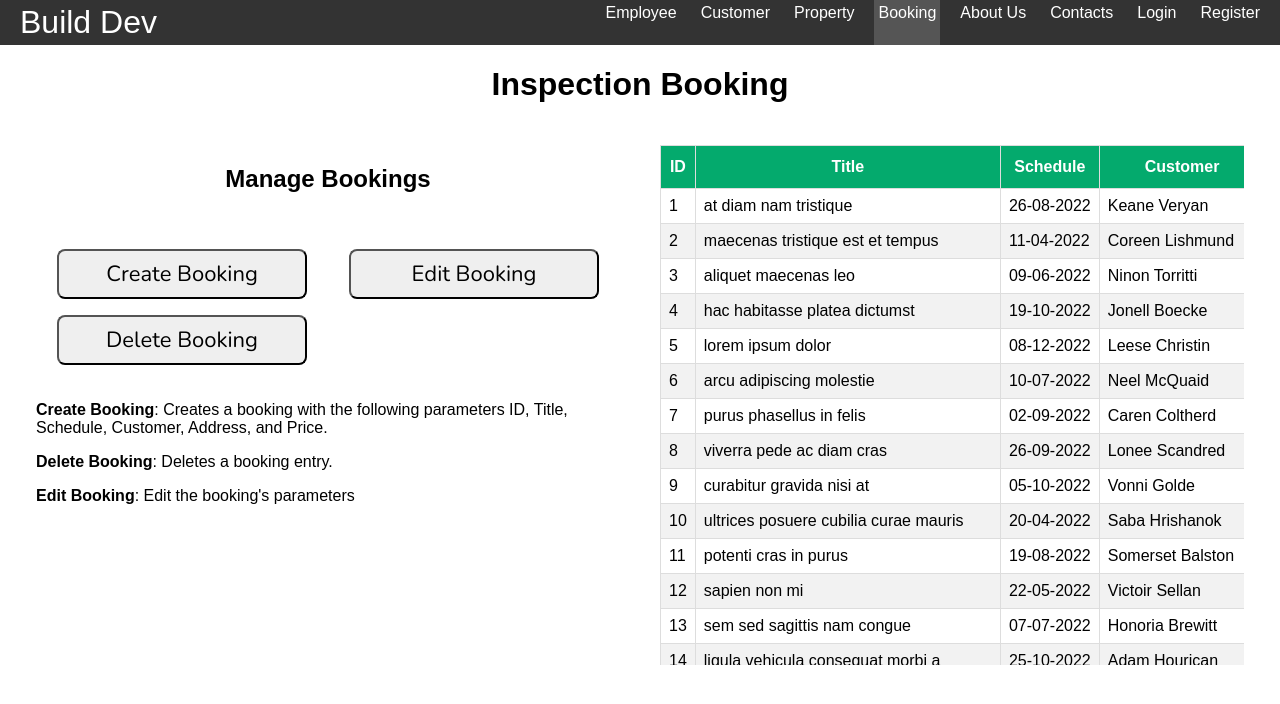
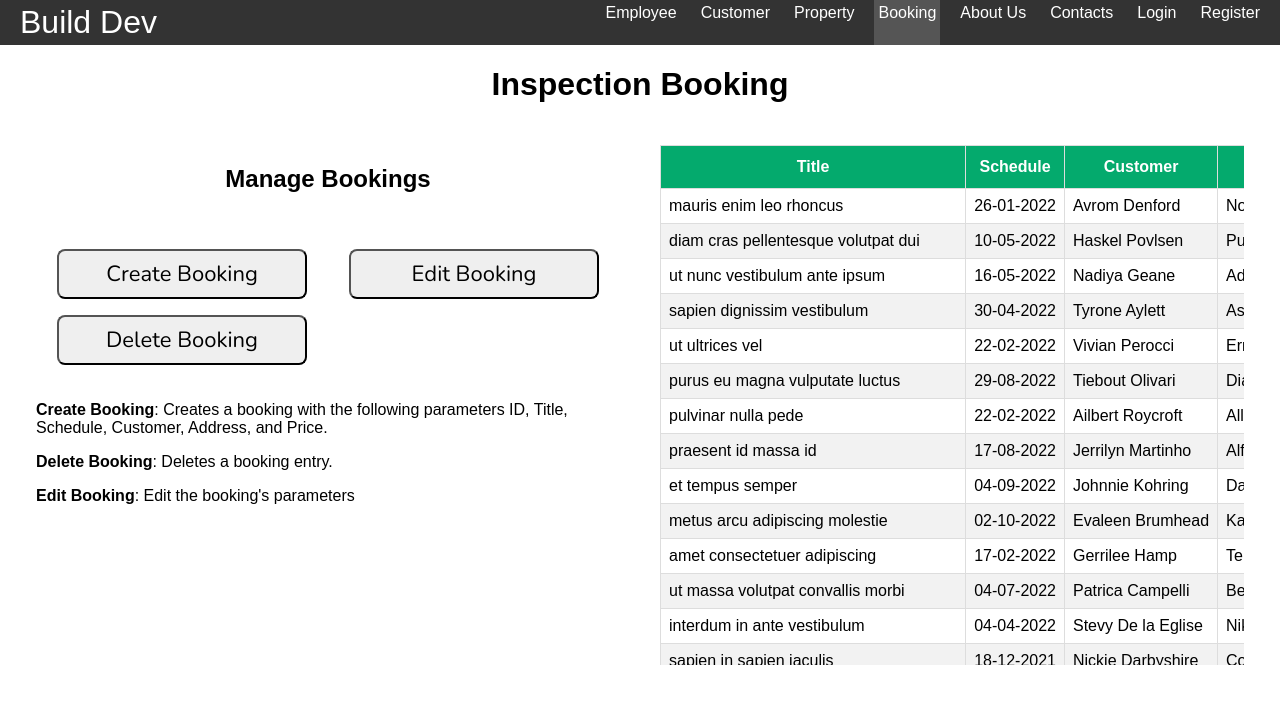
Before and after one commit to WorkNicolas/final-project-case-analysis, a React (Create React App) app: page /booking in a window 1280 px wide. Shown: the top 704 px of the page. Built offline with nearby package versions, Linux system fonts and the light colour scheme.

Commit message:
added ability to edit, save, cancel, and delete to PropertyTable

```diff
--- a/src/components/pages/tables/BOOKING_MOCK_DATA.json
+++ b/src/components/pages/tables/BOOKING_MOCK_DATA.json
@@ -1,20 +1,20 @@
-[{"id":1,"title":"at diam nam tristique","schedule":"26-08-2022","name":"Keane Veryan","address":"9941 Debs Street","price":6670},
-{"id":2,"title":"maecenas tristique est et tempus","schedule":"11-04-2022","name":"Coreen Lishmund","address":"53 Bartelt Circle","price":11197},
-{"id":3,"title":"aliquet maecenas leo","schedule":"09-06-2022","name":"Ninon Torritti","address":"78 Little Fleur Trail","price":9756},
-{"id":4,"title":"hac habitasse platea dictumst","schedule":"19-10-2022","name":"Jonell Boecke","address":"00 Charing Cross Lane","price":10969},
-{"id":5,"title":"lorem ipsum dolor","schedule":"08-12-2022","name":"Leese Christin","address":"58 Norway Maple Pass","price":9425},
-{"id":6,"title":"arcu adipiscing molestie","schedule":"10-07-2022","name":"Neel McQuaid","address":"53810 Sheridan Avenue","price":5615},
-{"id":7,"title":"purus phasellus in felis","schedule":"02-09-2022","name":"Caren Coltherd","address":"4369 Kings Center","price":7811},
-{"id":8,"title":"viverra pede ac diam cras","schedule":"26-09-2022","name":"Lonee Scandred","address":"6 Burrows Parkway","price":6046},
-{"id":9,"title":"curabitur gravida nisi at","schedule":"05-10-2022","name":"Vonni Golde","address":"69527 Northridge Center","price":7567},
-{"id":10,"title":"ultrices posuere cubilia curae mauris","schedule":"20-04-2022","name":"Saba Hrishanok","address":"16931 Sundown Place","price":5271},
-{"id":11,"title":"potenti cras in purus","schedule":"19-08-2022","name":"Somerset Balston","address":"97437 Crownhardt Place","price":6831},
-{"id":12,"title":"sapien non mi","schedule":"22-05-2022","name":"Victoir Sellan","address":"8 Barnett Point","price":7970},
-{"id":13,"title":"sem sed sagittis nam congue","schedule":"07-07-2022","name":"Honoria Brewitt","address":"195 Jenifer Park","price":9825},
-{"id":14,"title":"ligula vehicula consequat morbi a","schedule":"25-10-2022","name":"Adam Hourican","address":"9133 Steensland Drive","price":6892},
-{"id":15,"title":"parturient montes nascetur ridiculus mus","schedule":"19-04-2022","name":"Rodi Brambill","address":"16 Kedzie Alley","price":5179},
-{"id":16,"title":"mi pede malesuada","schedule":"01-10-2022","name":"Frederique Costelloe","address":"159 Upham Pass","price":7020},
-{"id":17,"title":"faucibus orci luctus","schedule":"13-03-2022","name":"Mozes Brydone","address":"4 Shelley Place","price":8502},
-{"id":18,"title":"consequat ut nulla sed","schedule":"13-04-2022","name":"Claudetta Berthel","address":"327 Summerview Court","price":5106},
-{"id":19,"title":"auctor gravida sem praesent","schedule":"16-02-2022","name":"Galina Hellikes","address":"3673 Leroy Road","price":11501},
-{"id":20,"title":"morbi sem mauris laoreet","schedule":"11-05-2022","name":"Murielle Nickless","address":"0736 Morrow Trail","price":8713}]
+[{"id":1,"title":"mauris enim leo rhoncus","schedule":"26-01-2022","name":"Avrom Denford","agent":"Normie Favela","address":"9 Sunfield Trail","price":7288},
+{"id":2,"title":"diam cras pellentesque volutpat dui","schedule":"10-05-2022","name":"Haskel Povlsen","agent":"Putnem Hirsch","address":"6 Fairfield Drive","price":5930},
+{"id":3,"title":"ut nunc vestibulum ante ipsum","schedule":"16-05-2022","name":"Nadiya Geane","agent":"Adah Astupenas","address":"9806 Reindahl Place","price":5455},
+{"id":4,"title":"sapien dignissim vestibulum","schedule":"30-04-2022","name":"Tyrone Aylett","agent":"Ashil Authers","address":"26 Texas Circle","price":10370},
+{"id":5,"title":"ut ultrices vel","schedule":"22-02-2022","name":"Vivian Perocci","agent":"Ernestine Hilling","address":"06197 Hanover Avenue","price":9718},
+{"id":6,"title":"purus eu magna vulputate luctus","schedule":"29-08-2022","name":"Tiebout Olivari","agent":"Dianna Gabbatt","address":"0 Pepper Wood Trail","price":7861},
+{"id":7,"title":"pulvinar nulla pede","schedule":"22-02-2022","name":"Ailbert Roycroft","agent":"Allistir Harrower","address":"018 Kenwood Point","price":8779},
+{"id":8,"title":"praesent id massa id","schedule":"17-08-2022","name":"Jerrilyn Martinho","agent":"Alford Whitehall","address":"37102 Village Court","price":8153},
+{"id":9,"title":"et tempus semper","schedule":"04-09-2022","name":"Johnnie Kohring","agent":"Dagmar Labadini","address":"689 Waxwing Plaza","price":8998},
+{"id":10,"title":"metus arcu adipiscing molestie","schedule":"02-10-2022","name":"Evaleen Brumhead","agent":"Kailey Fareweather","address":"33 Monument Pass","price":7776},
+{"id":11,"title":"amet consectetuer adipiscing","schedule":"17-02-2022","name":"Gerrilee Hamp","agent":"Temp Gerold","address":"9553 Arapahoe Plaza","price":6188},
+{"id":12,"title":"ut massa volutpat convallis morbi","schedule":"04-07-2022","name":"Patrica Campelli","agent":"Benetta Lopez","address":"129 Oriole Alley","price":9114},
+{"id":13,"title":"interdum in ante vestibulum","schedule":"04-04-2022","name":"Stevy De la Eglise","agent":"Nikki Haselwood","address":"086 Eagle Crest Terrace","price":5887},
+{"id":14,"title":"sapien in sapien iaculis","schedule":"18-12-2021","name":"Nickie Darbyshire","agent":"Codie Jeffreys","address":"7469 Elmside Park","price":5706},
+{"id":15,"title":"parturient montes nascetur ridiculus mus","schedule":"14-08-2022","name":"Elenore Lund","agent":"Muffin Flintoff","address":"460 Gerald Court","price":11980},
+{"id":16,"title":"aliquam non mauris morbi","schedule":"03-06-2022","name":"Genni Schiell","agent":"Torr Davis","address":"05198 Rieder Hill","price":7254},
+{"id":17,"title":"auctor sed tristique in tempus","schedule":"17-03-2022","name":"Isahella Burriss","agent":"Marline Itzhayek","address":"53373 Forest Dale Trail","price":8619},
+{"id":18,"title":"erat vestibulum sed","schedule":"20-04-2022","name":"Laney Locarno","agent":"Rees Bahike","address":"448 Continental Way","price":11990},
+{"id":19,"title":"aliquet ultrices erat tortor sollicitudin","schedule":"08-12-2022","name":"Prissie Hubbocks","agent":"Freddi Philippou","address":"81 Shasta Point","price":7783},
+{"id":20,"title":"in hac habitasse platea dictumst","schedule":"26-01-2022","name":"Matthias Strond","agent":"Selestina Helsdon","address":"1 Steensland Point","price":8763}]
--- a/src/components/pages/tables/BookingTable.js
+++ b/src/components/pages/tables/BookingTable.js
@@ -12,10 +12,10 @@ export default function BookingTable() {
             <table>
                 <thead>
                     <tr>
-                    <th>ID</th>
                     <th>Title</th>
                     <th>Schedule</th>
                     <th>Customer</th>
+                    <th>Agent</th>
                     <th>Address</th>
                     <th>Commission</th>
                     </tr>
@@ -23,10 +23,10 @@ export default function BookingTable() {
                 <tbody>
                     {bookings.map((booking) => (
                     <tr>
-                        <td>{booking.id}</td>
                         <td>{booking.title}</td>
                         <td>{booking.schedule}</td>
                         <td>{booking.name}</td>
+                        <td>{booking.agent}</td>
                         <td>{booking.address}</td>
                         <td>{booking.price}</td>
                     </tr>
--- a/src/components/pages/tables/PropertyTable.js
+++ b/src/components/pages/tables/PropertyTable.js
@@ -1,39 +1,57 @@
-import React, { useState, useContext } from 'react';
+import React, { useState, useContext, Fragment } from 'react';
 import './tables.css';
 import data from './PROPERTY_MOCK_DATA.json'
 import { PropertyContext } from '../../GlobalContext';
+import { PropertyTableRead } from './PropertyTableRead';
+import { PropertyTableEdit } from './PropertyTableEdit';
+import Employee from '../../objects/Employee';
 
 export default function PropertyTable() {
     const {properties, setProperties} = useContext(PropertyContext);
+    const {editPropertyId, setEditPropertyId} = useContext(PropertyContext);
+    const {handleEditClick3} = useContext(PropertyContext);
+    const {editPropertyFormData, setEditPropertyFormData} = useContext(PropertyContext);
+    const {handleEditFormChange3} = useContext(PropertyContext);
+    const {handleEditFormSubmit3} = useContext(PropertyContext);
+    const {handleCancelClick3} = useContext(PropertyContext);
+    const {handleDeleteClick3} = useContext(PropertyContext);
     return(
         <div className="table-wrapper">
+            <form onSubmit={handleEditFormSubmit3}>
                 <table>
                     <thead>
                         <tr>
-                    <th>ID</th>
                         <th>Price</th>
                         <th>Address</th>
                         <th>Size</th>
                         <th>Organization</th>
                         <th>Bedrooms</th>
                         <th>Bathrooms</th>
+                        <th>Actions</th>
                         </tr>
                     </thead>
 
                     <tbody>
                         {properties.map((property) => (
-                    <tr>
-                        <td>{property.id}</td>
-                        <td>Php {property.price}</td>
-                        <td>{property.address}</td>
-                        <td>{property.size} sqft</td>
-                        <td>{property.org}</td>
-                        <td>{property.bds}</td>
-                        <td>{property.ba}</td>
-                    </tr>
+                            <Fragment>
+                                { editPropertyId === property.id ?
+                                    <PropertyTableEdit
+                                        editPropertyFormData={editPropertyFormData}
+                                        handleEditFormChange3={handleEditFormChange3}
+                                        handleCancelClick3={handleCancelClick3}
+                                    />
+                                    :
+                                    <PropertyTableRead
+                                        property={property}
+                                        handleEditClick3={handleEditClick3}
+                                        handleDeleteClick3={handleDeleteClick3}
+                                    />
+                                }
+                            </Fragment>
                         ))}
                     </tbody>
                 </table>
+            </form>
         </div>
     )
 }
--- /dev/null
+++ b/src/components/pages/tables/PropertyTableEdit.js
@@ -0,0 +1,66 @@
+import React from "react";
+
+export const PropertyTableEdit = ({editPropertyFormData, handleEditFormChange3, handleCancelClick3}) => {
+    return(
+        <tr>
+            <td>
+                <input
+                    type="number"
+                    required
+                    placeholder="Enter Price"
+                    onChange={handleEditFormChange3}
+                    value={editPropertyFormData.price}
+                    name="price"></input>
+            </td>
+            <td>
+                <input
+                    type="text"
+                    required
+                    placeholder="Enter Address"
+                    onChange={handleEditFormChange3}
+                    value={editPropertyFormData.address}
+                    name="address"></input>
+            </td>
+            <td>
+                <input
+                    type="number"
+                    required
+                    placeholder="Enter Size"
+                    onChange={handleEditFormChange3}
+                    value={editPropertyFormData.size}
+                    name="size"></input>
+            </td>
+            <td>
+                <input
+                    type="text"
+                    required
+                    placeholder="Enter Organization"
+                    onChange={handleEditFormChange3}
+                    value={editPropertyFormData.org}
+                    name="org"></input>
+            </td>
+            <td>
+                <input
+                    type="number"
+                    required
+                    placeholder="Enter No. of Bedrooms"
+                    onChange={handleEditFormChange3}
+                    value={editPropertyFormData.bds}
+                    name="bds"></input>
+            </td>
+            <td>
+            <input
+                    type="number"
+                    required
+                    placeholder="Enter No. of Bathrooms"
+                    onChange={handleEditFormChange3}
+                    value={editPropertyFormData.ba}
+                    name="ba"></input>
+            </td>
+            <td>
+                <button type="submit">Save</button>
+                <button style={{width: '48px'}} type="button" onClick={handleCancelClick3}>Cancel</button>
+            </td>
+        </tr>
+    )
+}
--- /dev/null
+++ b/src/components/pages/tables/PropertyTableRead.js
@@ -0,0 +1,29 @@
+import React from "react";
+
+export const PropertyTableRead = ({property, handleEditClick3, handleDeleteClick3}) => {
+    return(
+        <tr>
+            <td>Php {property.price}</td>
+            <td>{property.address}</td>
+            <td>{property.size} sqft</td>
+            <td>{property.org}</td>
+            <td>{property.bds}</td>
+            <td>{property.ba}</td>
+            <td>
+                <button
+                    type="button"
+                    onClick={(event) => handleEditClick3(event, property)}
+                    >
+                    Edit
+                </button>
+                <button
+                    style={{width: '42px'}}
+                    type="button"
+                    onClick={() => handleDeleteClick3(property.id)}
+                    >
+                    Delete
+                </button>
+            </td>
+        </tr>
+    )
+}
```
Lines whose indentation alone changed are shown as unchanged.
